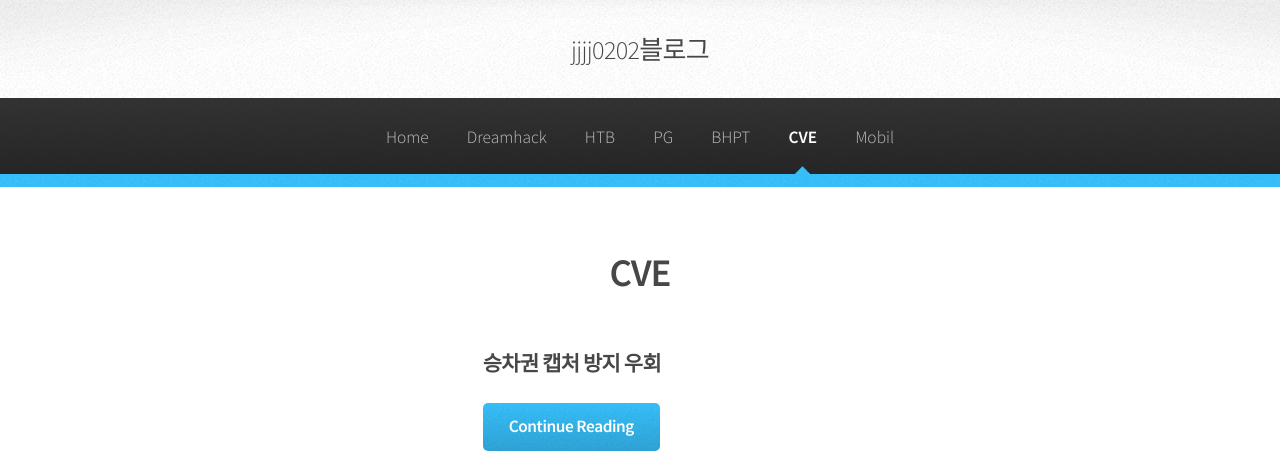
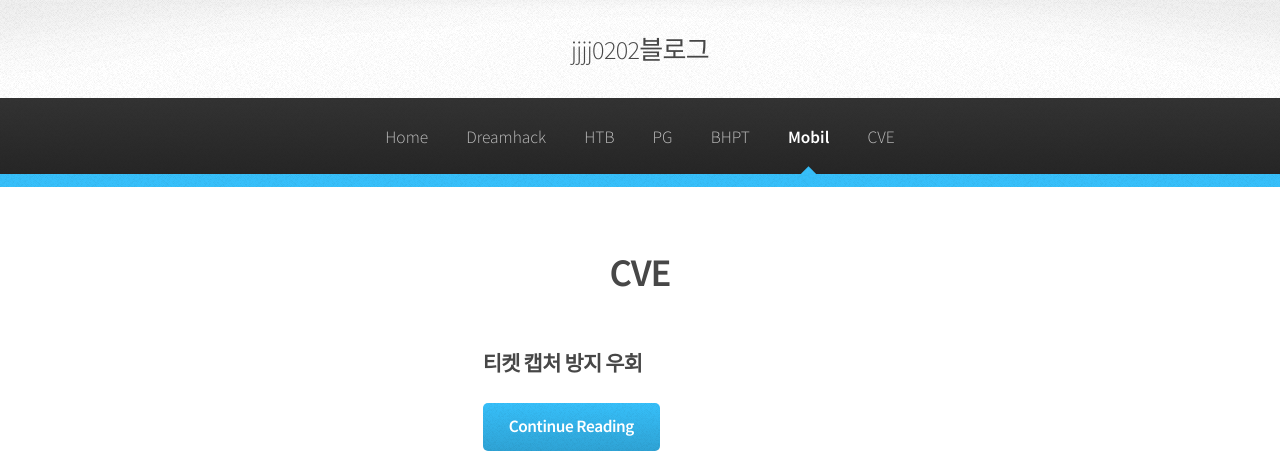
Before and after one commit to jjjj0202/jjjj0202.github.io, a Jekyll site: the page built from blog5/index.html, in a window 1280 px wide. Shown: the top 462 px of the page. Built offline with Jekyll 4.4.1, drawn with Linux system fonts in a browser that asks for light colours.

Commit message:
Swap CVE and Mobil labels and rename ticket writeup

```diff
--- a/_includes/header.html
+++ b/_includes/header.html
@@ -45,8 +45,8 @@
 							<li {% if current[1] == 'blog2' %}class="current"{% endif %}><a href="{{ site.baseurl }}/blog2">HTB</a></li>
 							<li {% if current[1] == 'blog3' %}class="current"{% endif %}><a href="{{ site.baseurl }}/blog3">PG</a></li>
 							<li {% if current[1] == 'blog4' %}class="current"{% endif %}><a href="{{ site.baseurl }}/blog4">BHPT</a></li>
-							<li {% if current[1] == 'blog5' %}class="current"{% endif %}><a href="{{ site.baseurl }}/blog5">CVE</a></li>
-							<li {% if current[1] == 'blog6' %}class="current"{% endif %}><a href="{{ site.baseurl }}/blog6">Mobil</a></li>
+							<li {% if current[1] == 'blog5' %}class="current"{% endif %}><a href="{{ site.baseurl }}/blog5">Mobil</a></li>
+							<li {% if current[1] == 'blog6' %}class="current"{% endif %}><a href="{{ site.baseurl }}/blog6">CVE</a></li>
 							<!-- <li {% if current[1] == 'left-sidebar.html' %}class="current"{% endif %}><a href="{{ site.baseurl }}/left-sidebar.html">Left Sidebar</a></li>
 							<li {% if current[1] == 'right-sidebar.html' %}class="current"{% endif %}><a href="{{ site.baseurl }}/right-sidebar.html">Right Sidebar</a></li>
 							<li {% if current[1] == 'two-sidebar.html' %}class="current"{% endif %}><a href="{{ site.baseurl }}/two-sidebar.html">Two Sidebar</a></li>
--- a/_post5/cve-ticket-screenshot.markdown
+++ b/_post5/cve-ticket-screenshot.markdown
@@ -1,5 +1,5 @@
 ---
-title: '승차권 캡처 방지 우회'
+title: '티켓 캡처 방지 우회'
 layout: post
 date: 2026-11-10 12:00:00 +0900
 ---
```
